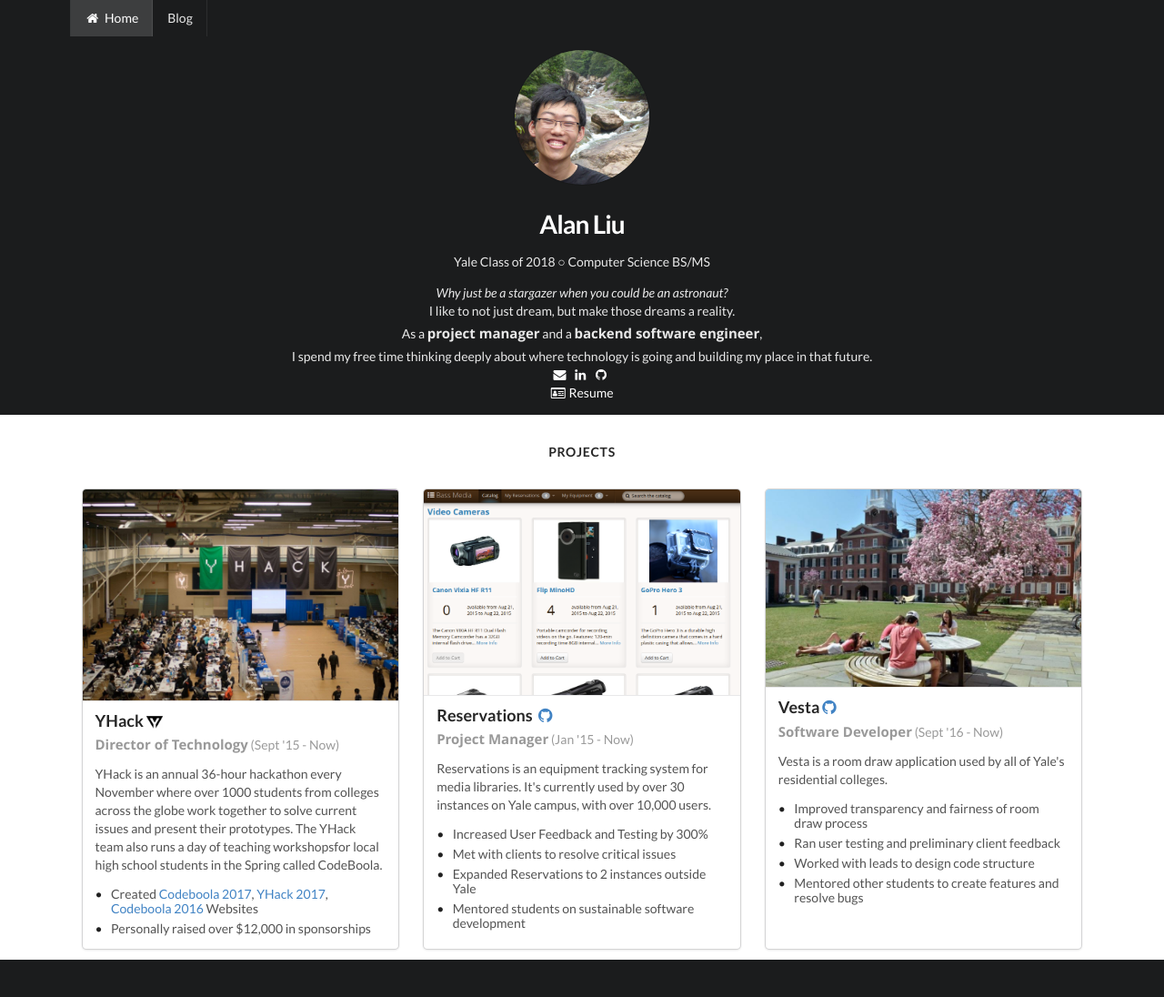
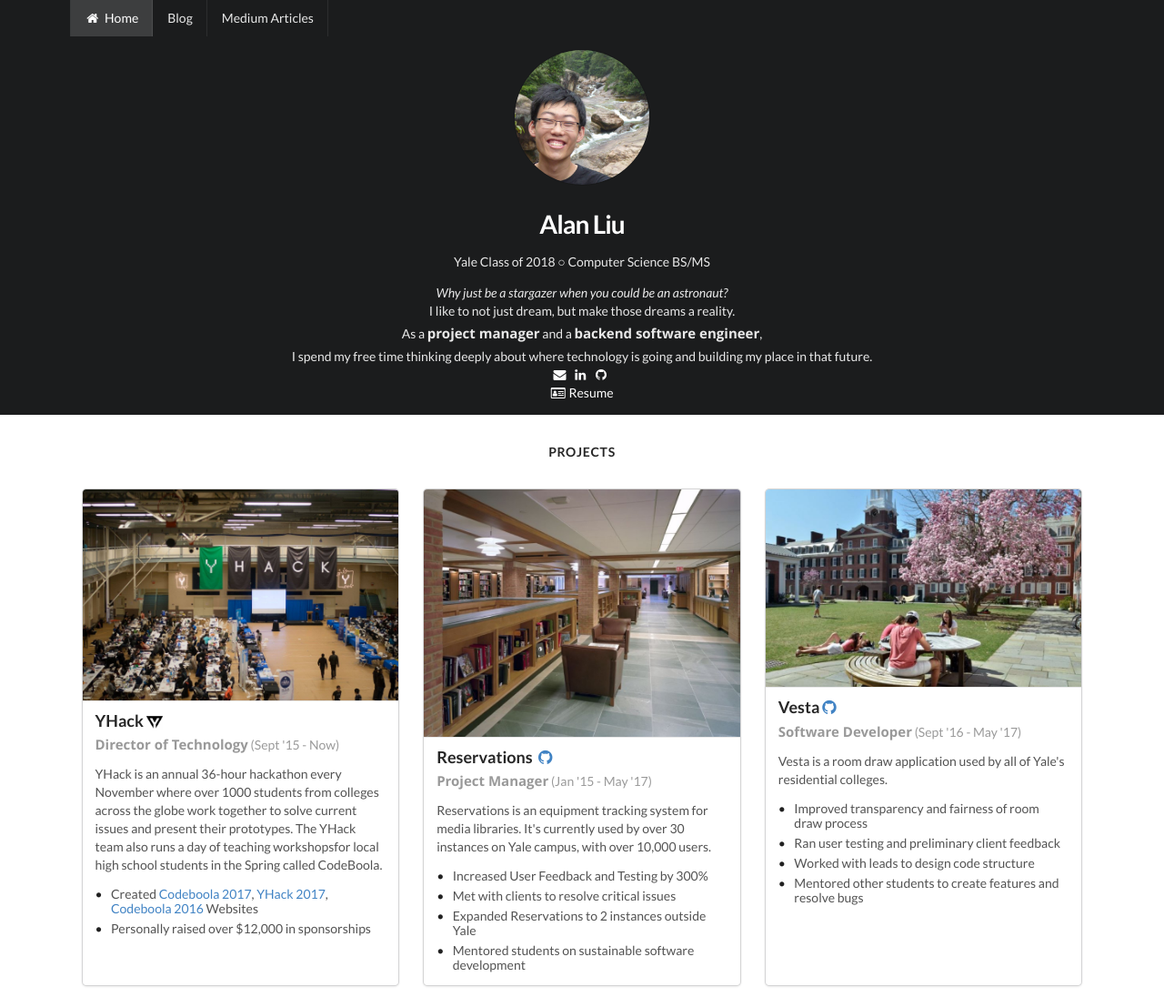
Before and after one commit to AlanLiu96/personalSite, a Flask app: page / in a window 1280 px wide. Shown: the whole page at 91% size. Before the commit the page ends 1055 px from the top, so only its background shows below. Run offline with Flask 2, Linux system fonts and the light colour scheme; some libraries are stand-ins or nearby versions.

Commit message:
added a link to my medium blog

```diff
--- a/templates/blogging/base.html
+++ b/templates/blogging/base.html
@@ -65,7 +65,7 @@
       <div class="ui container">
         <a href = "/" class="item"><i class = "home icon"></i>Home</a>
         <a href ="/blog" class="active item">Blog</a>
-        <!-- <a href ="/about" class="item">About</a> -->
+        <a href ="https://medium.com/@alanliu96" class="item">Medium Articles</a>
       </div>
     </div>
     <br><br>
--- a/templates/index.html
+++ b/templates/index.html
@@ -45,6 +45,7 @@
   <div class="ui container">
       <a href = "/" class="active item"><i class = "home icon"></i>Home</a>
       <a href ="/blog" class="item">Blog</a>
+      <a href ="https://medium.com/@alanliu96" class="item">Medium Articles</a>
       <!-- <a href ="/about" class="item">About</a> -->
   </div>
 </div>
@@ -90,12 +91,12 @@
   </div>
   <div class="card">
     <div class="image">
-      <img class="ui medium image" src="{{ url_for('static', filename='reservations_site.png') }}">
+      <img class="ui medium image" src="{{ url_for('static', filename='images/bml.jpg') }}">
     </div>
     <div class="content">
       <div class="header">Reservations <a href="https://github.com/YaleSTC/Reservations"><i class="github icon"></i></a></div>
       <div class="meta">
-        <span class="category"><b>Project Manager</b> (Jan '15 - Now)</span>
+        <span class="category"><b>Project Manager</b> (Jan '15 - May '17)</span>
       </div>
       <div class="description">
         <p>Reservations is an equipment tracking system for media libraries. It's currently used by over 30 instances on Yale campus, with over 10,000 users.</p>
@@ -115,7 +116,7 @@
     <div class="content">
       <div class="header">Vesta<a href="https://github.com/YaleSTC/Vesta"><i class="github icon"></i></a></div>
       <div class="meta">
-        <span class="category"><b>Software Developer</b> (Sept '16 - Now)</span>
+        <span class="category"><b>Software Developer</b> (Sept '16 - May '17)</span>
       </div>
       <div class="description">
         <p>Vesta is a room draw application used by all of Yale's residential colleges.</p>
```
Also changed, not shown: static/images/bml.jpg (added).
